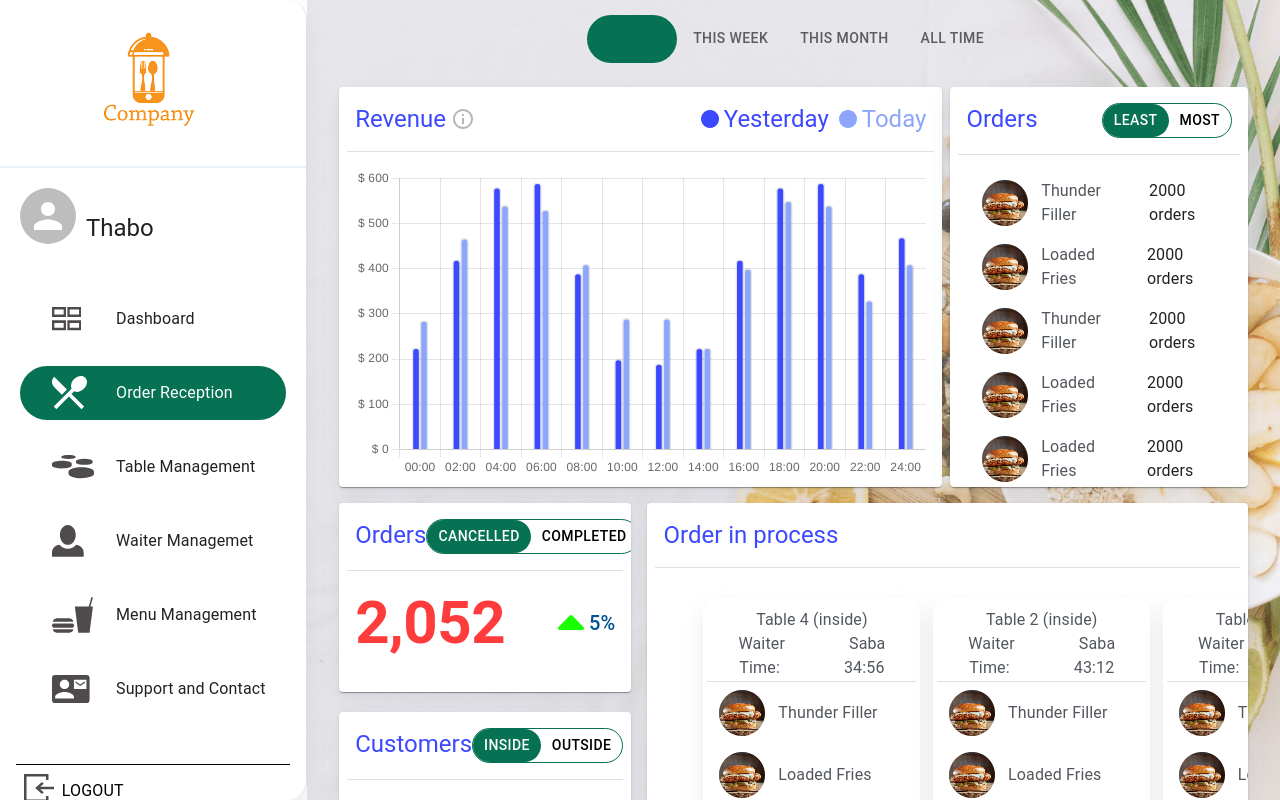
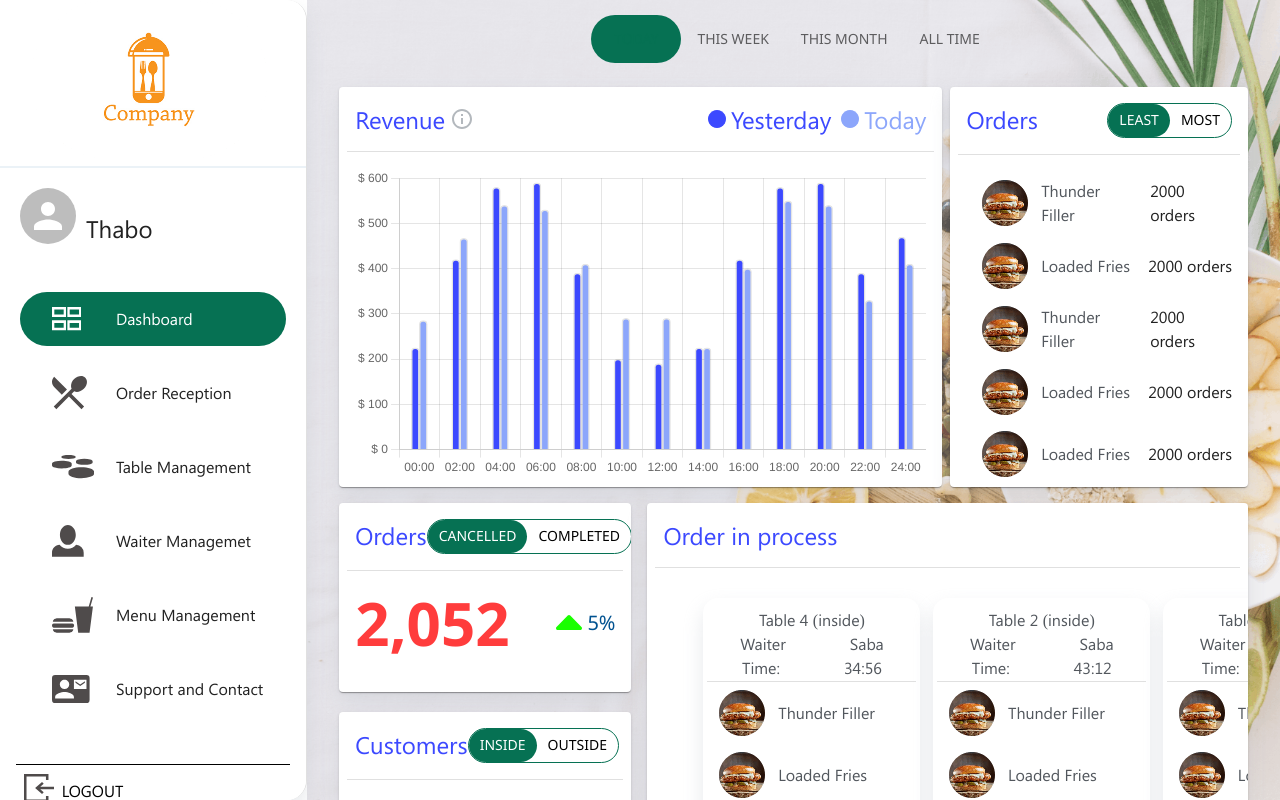
Before and after one commit to Elixir-Techne/hg-restaurant-admin, a Next.js app: page /dashboard in a window 1280 px wide. Built offline with nearby package versions, Linux system fonts and the light colour scheme.

Commit message:
Fix font and other config.

```diff
--- a/next.config.js
+++ b/next.config.js
@@ -2,6 +2,8 @@
 const nextConfig = {
   reactStrictMode: false,
   swcMinify: true,
+  output: 'export',
+  images: { unoptimized: true },
 }
 
 module.exports = nextConfig
--- a/package.json
+++ b/package.json
@@ -16,8 +16,9 @@
     "@mui/styled-engine-sc": "^5.12.0",
     "@mui/x-data-grid": "^6.6.0",
     "@mui/x-date-pickers": "^6.6.0",
+    "@next/font": "^13.4.4",
+    "chart.js": "^4.3.0",
     "dayjs": "^1.11.8",
-    "chart.js": "^4.3.0",
     "eslint": "^8.41.0",
     "eslint-config-next": "13.4.4",
     "moment": "^2.29.4",
--- /dev/null
+++ b/src/app/global.css
@@ -0,0 +1,8 @@
+@font-face {
+  font-family: 'Segoe UI';
+  src: url('./SegoeUI.ttf');
+}
+
+html {
+  font-family: 'Segoe UI';
+}
--- a/src/app/layout.js
+++ b/src/app/layout.js
@@ -5,7 +5,7 @@ import { ThemeProvider } from '@mui/material/styles'
 
 import { theme } from '@/theme'
 
-import '../styles/globle.css'
+import './global.css'
 
 export default function RootLayout({ children }) {
   return (
--- a/src/components/Sidebar/Sidebar.js
+++ b/src/components/Sidebar/Sidebar.js
@@ -72,10 +72,10 @@ const data = [
     icon: MenuSvg,
     path: '/menu',
   },
-  { id: 6, name: 'Support and Contact', icon: ContactSvg },
+  { id: 6, name: 'Support and Contact', icon: ContactSvg, path: '/support' },
 ]
 function Sidebar() {
-  const [selectedIndex, setSelectedIndex] = useState(1)
+  const [selectedIndex, setSelectedIndex] = useState(0)
   const isMobile = useMediaQuery('(max-width:768px)')
 
   const [mobileOpen, setMobileOpen] = useState(false)
@@ -169,7 +169,7 @@ function Sidebar() {
       {isMobile && (
         <IconButton
           onClick={handleDrawerToggle}
-          sx={{ marginTop: '10px', marginLeft: 2,position:'absolute' }}
+          sx={{ marginTop: '10px', marginLeft: 2, position: 'absolute' }}
         >
           <Image src={MobileMenuSvg} alt="" />
         </IconButton>
--- a/src/styles/globle.css
+++ /dev/null
@@ -1,9 +0,0 @@
-@font-face {
-    font-family: 'Segoe UI';
-    src: url('/fonts/Segoe UI.ttf') format('ttf'),
-    /* Additional font properties */
-  }
-
-*{
-    font-family: 'Segoe UI';
-}
--- a/src/theme.js
+++ b/src/theme.js
@@ -1,5 +1,4 @@
-import { createTheme } from '@mui/material/styles';
-
+import { createTheme } from '@mui/material/styles'
 
 export const theme = createTheme({
   spacing: (factor) => (factor === 'auto' ? 'auto' : `${0.25 * factor}rem`),
@@ -14,6 +13,7 @@ export const theme = createTheme({
   typography: {
     fontSize: 14,
     htmlFontSize: 16,
+    fontFamily: 'Segoe UI',
   },
   components: {
     MuiButtonBase: {
```
Also changed, not shown: src/app/(protected)/tableManagement/page.js (+9 -9 lines), src/app/page.js (+12 -0 lines), src/app/SegoeUI.ttf (renamed from public/fonts/Segoe UI.ttf), 1 other file (tests, documents, lock files or other folders).
